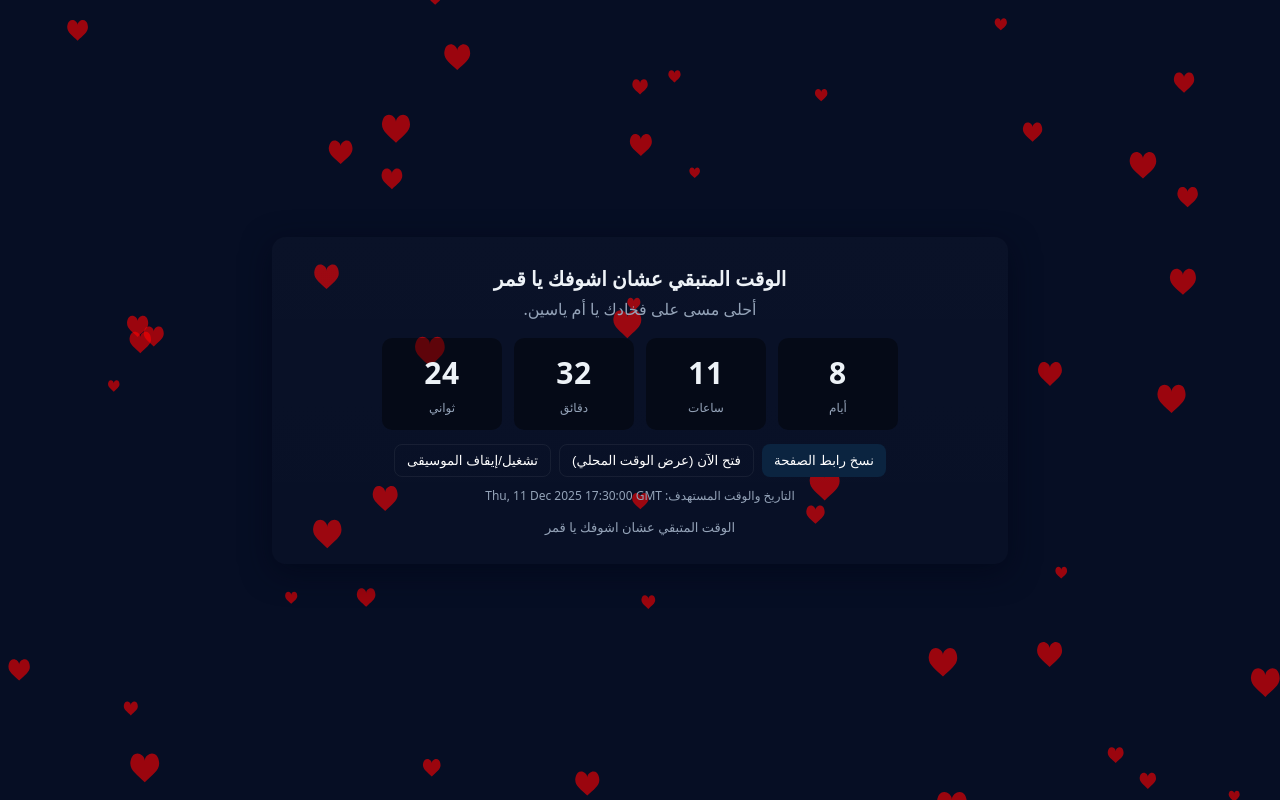
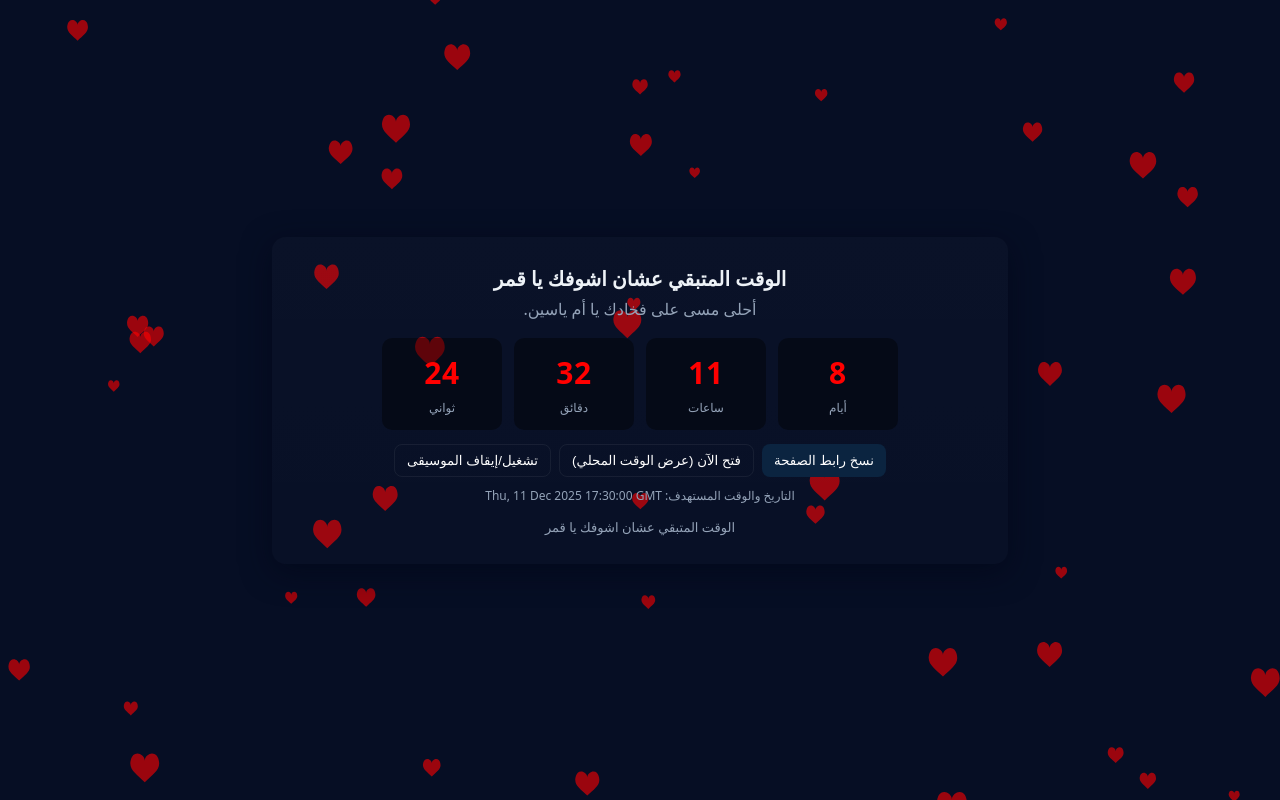
Before and after one commit to Ahmediiibrahem/countdown, a plain HTML site: page index.html in a window 1280 px wide. Drawn offline with Linux system fonts and the light colour scheme.

Commit message:
تغيير لون الأرقام

```diff
--- a/index.html
+++ b/index.html
@@ -13,7 +13,7 @@
     p.lead{margin:0 0 18px;color:var(--muted)}
     .timer{display:flex;gap:12px;justify-content:center;align-items:center}
     .unit{background: rgba(0,0,0,0.4); padding:14px 18px; border-radius:10px; min-width:84px}
-    .num{font-size:30px;font-weight:700;letter-spacing:0.6px}
+    .num{font-size:30px;font-weight:700;letter-spacing:0.6px;color:red;}
     .label{font-size:12px;color:var(--muted);margin-top:6px}
     .small{font-size:12px;color:var(--muted);margin-top:10px}
     footer{margin-top:14px;color:var(--muted);font-size:13px}
```
